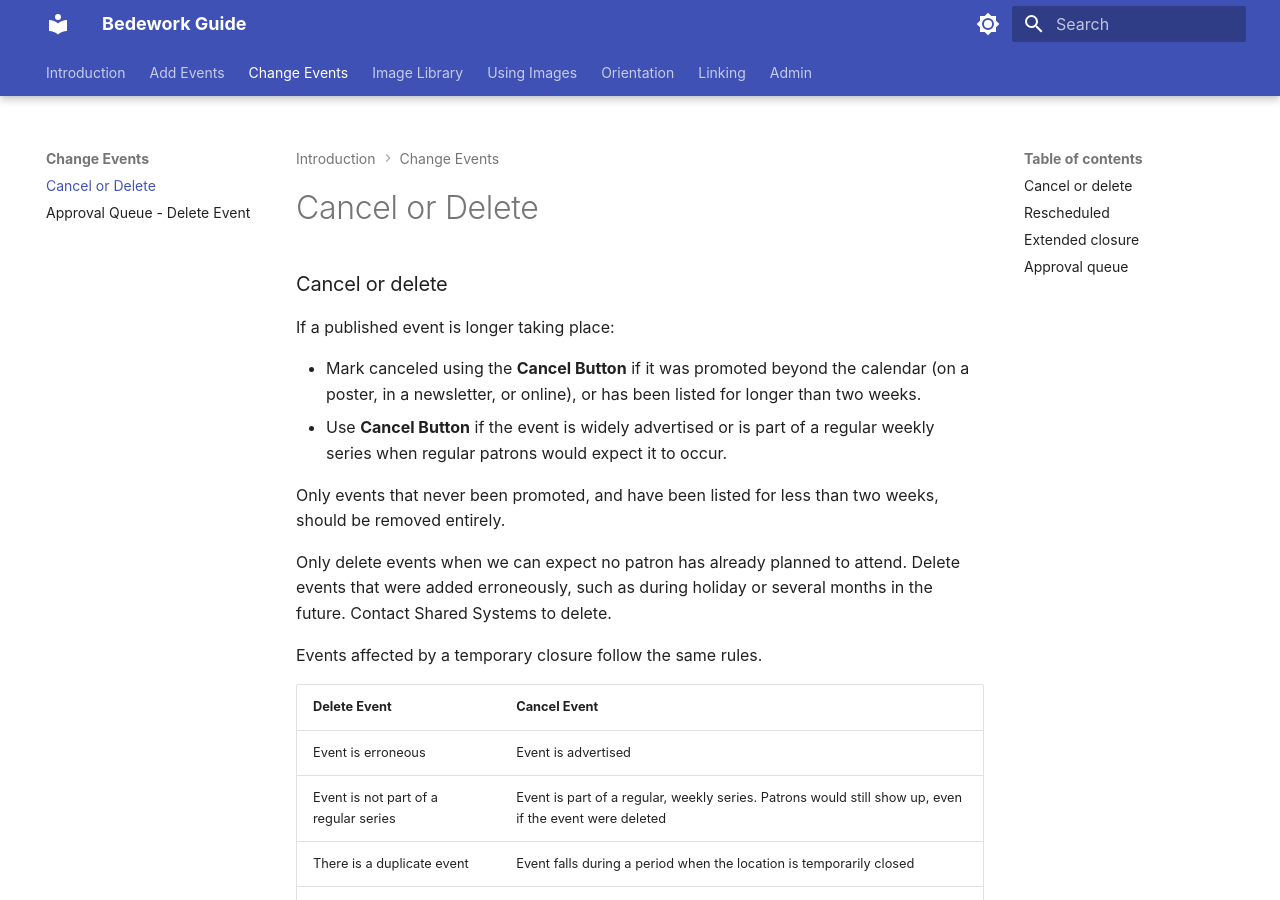
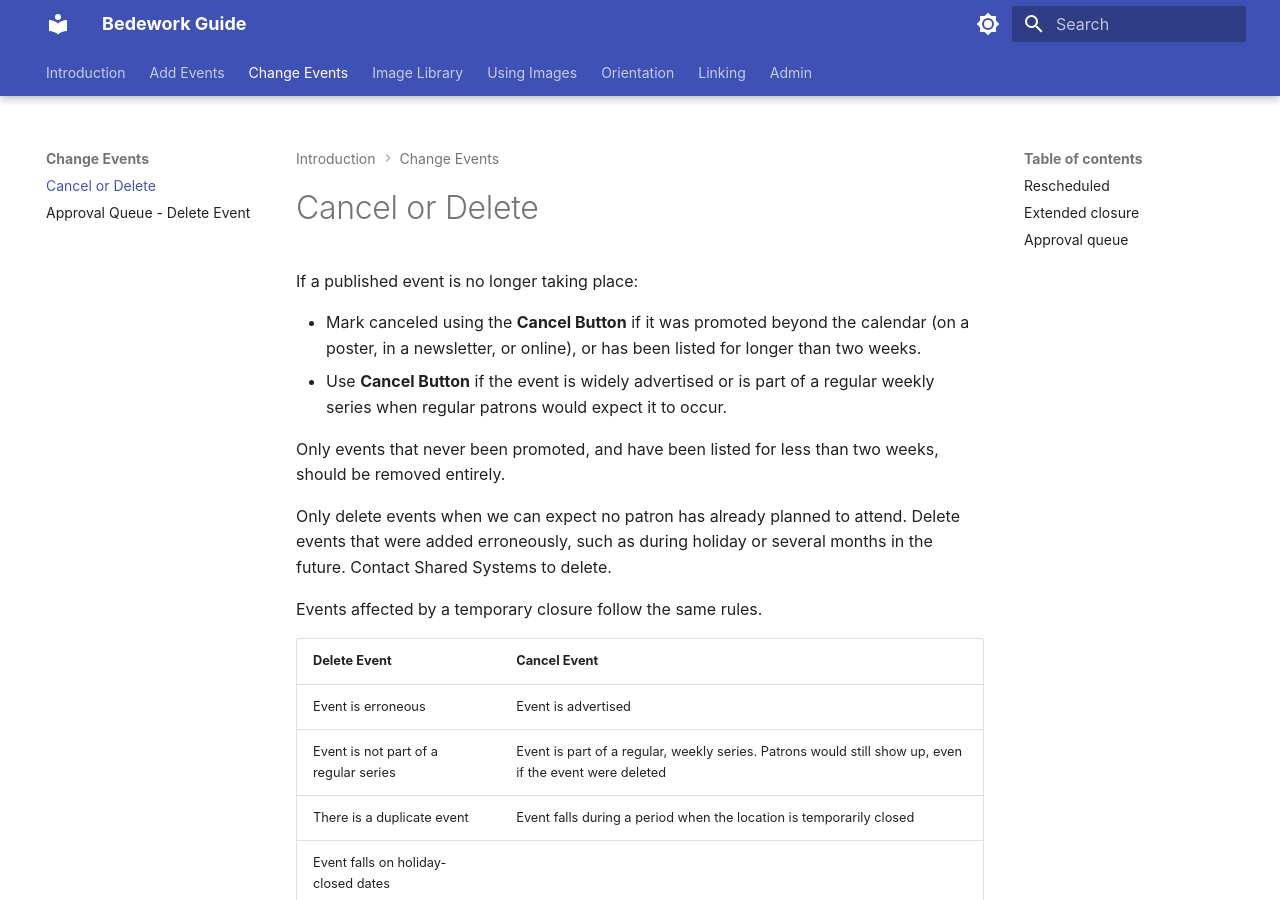
Before and after one commit to Nashville-Public-Library/bedework-docs, an MkDocs documentation site: the page built from docs/change-events/cancel.md, in a window 1280 px wide and 900 px high. Built offline with MkDocs 1.6.1 and Material for MkDocs 9.7.7, drawn with Linux system fonts in a browser that asks for light colours.

Commit message:
Revise cancellation guidelines in cancel.md
- typo on line 6.
- redundant title

```diff
--- a/docs/change-events/cancel.md
+++ b/docs/change-events/cancel.md
@@ -3,9 +3,7 @@ title: Cancel or Delete
 sidebar_position: 1
 ---
 
-### Cancel or delete
-
-If a published event is longer taking place:
+If a published event is no longer taking place:
 
 - Mark canceled using the **Cancel Button** if it was promoted beyond the calendar (on a poster, in a newsletter, or online), or has been listed for longer than two weeks.
 - Use **Cancel Button** if the event is widely advertised or is part of a regular weekly series when regular patrons would expect it to occur.
```
